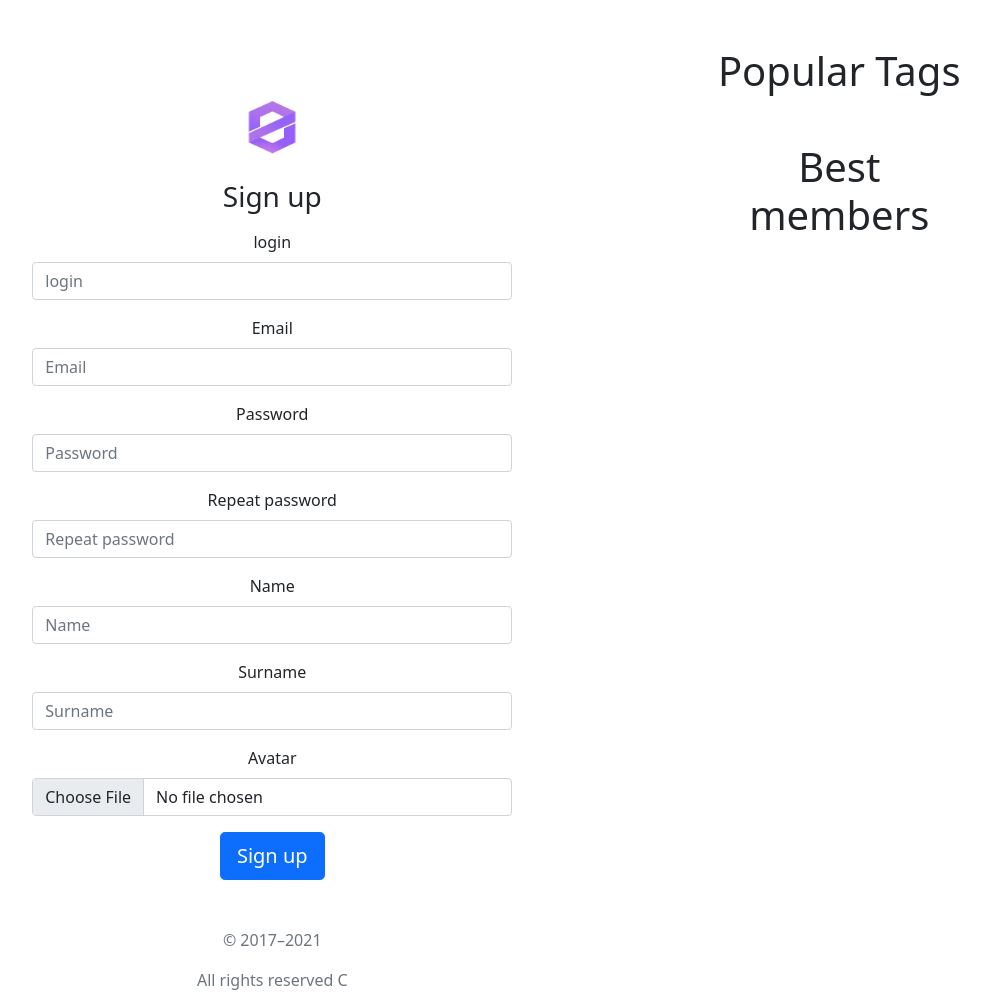
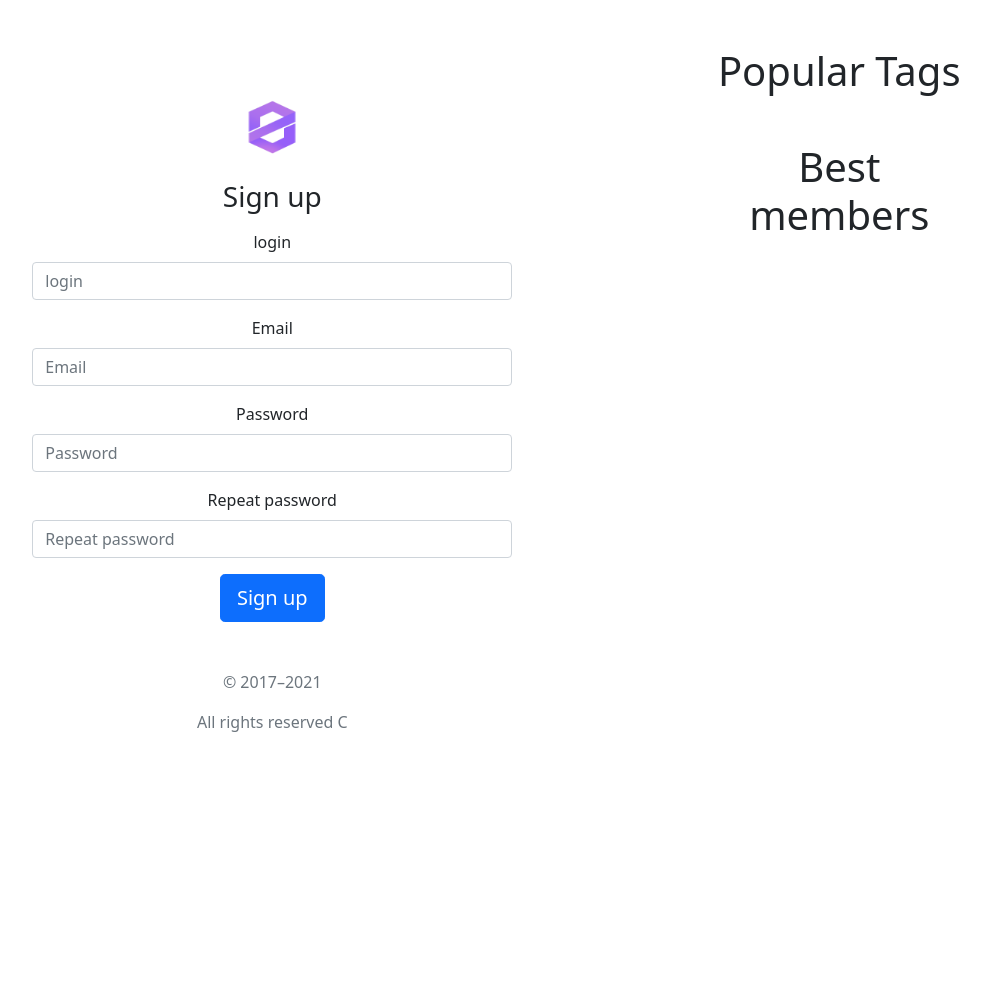
Before and after one commit to Andeo1812/Askme, a Django app: page /signup/ in a window 1280 px wide. Shown: the part 61-1053 px from the top of the page, without its empty margins (226-1216 px from the left). After the commit the page ends 793 px from the top, so only its background shows below. Run offline with Django 4.2, Linux system fonts and the light colour scheme; some libraries are stand-ins or nearby versions.

Commit message:
5 in process

```diff
--- a/app/forms.py
+++ b/app/forms.py
@@ -26,9 +26,6 @@ class RegisterForm(forms.Form):
     email = forms.EmailField(widget=forms.EmailInput(attrs={"class": "form-group mb-3"}), label="Email", max_length=64)
     password = forms.CharField(widget=forms.PasswordInput(attrs={"class": "form-group mb-3"}), label='Password', max_length=64)
     password_repeat = forms.CharField(widget=forms.PasswordInput(attrs={"class": "form-group mb-3"}), label='Repeat password', max_length=64)
-    first_name = forms.CharField(widget=forms.TextInput(attrs={"class": "form-group mb-3"}), label="Name", required=False, max_length=64)
-    last_name = forms.CharField(widget=forms.TextInput(attrs={"class": "form-group mb-3"}), label="Surname", required=False, max_length=64)
-    avatar = forms.FileField(widget=forms.FileInput(attrs={"class": "form-group mb-3"}), label="Avatar", required=False, max_length=64)
 
     def clean_password(self):
         data = self.data['password']
--- a/app/models.py
+++ b/app/models.py
@@ -46,7 +46,7 @@ class ProfileManager(models.Manager):
 
 class Profile(models.Model):
     user = models.OneToOneField(User, on_delete=models.CASCADE, null=False, related_name='profile_related')
-    avatar = models.ImageField(blank=True, null=True, upload_to="avatar/%Y/%m/%d", default='default_avatar.jpeg')
+    avatar = models.ImageField(blank=True, null=True, upload_to="avatar/%Y/%m/%d", default='default_acc.jpg')
 
     objects = ProfileManager()
 
--- a/app/views.py
+++ b/app/views.py
@@ -153,6 +153,7 @@ def logout_view(request):
     return redirect(prev)
 
 
+@require_http_methods(["GET", "POST"])
 def signup(request):
     if request.method == 'GET':
         user_form = RegisterForm()
@@ -160,10 +161,9 @@ def signup(request):
         user_form = RegisterForm(data=request.POST)
         if user_form.is_valid():
             form_data = user_form.cleaned_data.pop("password_repeat")
-            form_avatar = user_form.cleaned_data.pop("avatar")
             user = User.objects.create_user(**user_form.cleaned_data)
             user.save()
-            Profile.objects.create(user=user, avatar=form_avatar)
+            Profile.objects.create(user=user)
             auth.login(request, user)
             return redirect("new")
         user_form.add_error('password', "Wrong login/password")
--- a/static/css/settings_user.css
+++ b/static/css/settings_user.css
@@ -12,3 +12,8 @@
     border-radius: 3px;
 
 }
+
+.avatar-settings {
+    width: 40px;
+    height: 40px;
+}
```
Also changed, not shown: templates/user_settings.html (+3 -5 lines), app/migrations/0001_initial.py, media/default_acc.jpg (renamed from media/default_avatar.jpeg).
